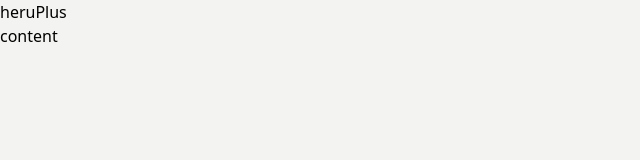
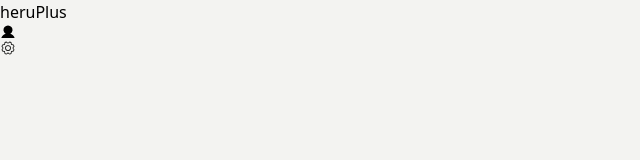
Before and after one commit to noesrafa/new-heru, a React (Vite) app: page / in a window 1280 px wide. Shown: the top 160 px of the page, without its empty margins (0-640 px from the left). Built offline with nearby package versions, Linux system fonts and the light colour scheme.

Commit message:
remove ts buidl

```diff
--- a/package.json
+++ b/package.json
@@ -15,14 +15,10 @@
     "react-dom": "^18.3.1"
   },
   "devDependencies": {
-    "@eslint/js": "^9.8.0",
     "@types/react": "^18.3.3",
     "@types/react-dom": "^18.3.0",
     "@vitejs/plugin-react": "^4.3.1",
     "autoprefixer": "^10.4.20",
-    "eslint": "^9.8.0",
-    "eslint-plugin-react-hooks": "^5.1.0-rc.0",
-    "eslint-plugin-react-refresh": "^0.4.9",
     "globals": "^15.9.0",
     "postcss": "^8.4.41",
     "tailwindcss": "^3.4.9",
--- a/src/App.tsx
+++ b/src/App.tsx
@@ -3,7 +3,7 @@ import MainLayout from "./layouts/MainLayout";
 function App() {
   return (
     <MainLayout>
-      content
+      <div className="p-3"></div>
     </MainLayout>
   );
 }
--- a/src/components/Navbar.tsx
+++ b/src/components/Navbar.tsx
@@ -1,14 +1,18 @@
+import { Gear, Sparkle, User } from "@phosphor-icons/react";
+
 const Navbar = () => {
   return (
     <div className="border-b border-neutral-200 flex justify-between items-center p-3">
       <h1 className="text-4xl text-blue-500 font-medium flex items-center gap-2">
         heru
-        <span className="bg-blue-100 px-2 p-1 text-xs rounded mt-1.5">Plus</span>
+        <span className="bg-blue-100 px-2 py-1.5 text-xs rounded mt-1.5 flex items-center gap-1">
+          Plus
+          <User weight="fill" className="size-3"/>
+        </span>
       </h1>
-      <div className="size-9 rounded-full bg-white"></div>
-      <box-icon name='cog'></box-icon>
+      <Gear className="size-8 text-neutral-600" weight="light" />
     </div>
-  );
+  )
 };
 
 export default Navbar;
--- a/src/layouts/MainLayout.tsx
+++ b/src/layouts/MainLayout.tsx
@@ -9,5 +9,4 @@ const MainLayout = ({ children }: { children: React.ReactNode }) => {
     </div>
   );
 };
-
 export default MainLayout;
```
Also changed, not shown: eslint.config.js (deleted, +0 -26 lines), tsconfig.app.json (+5 -4 lines), tsconfig.node.json (+5 -4 lines), 1 other file (tests, documents, lock files or other folders).
